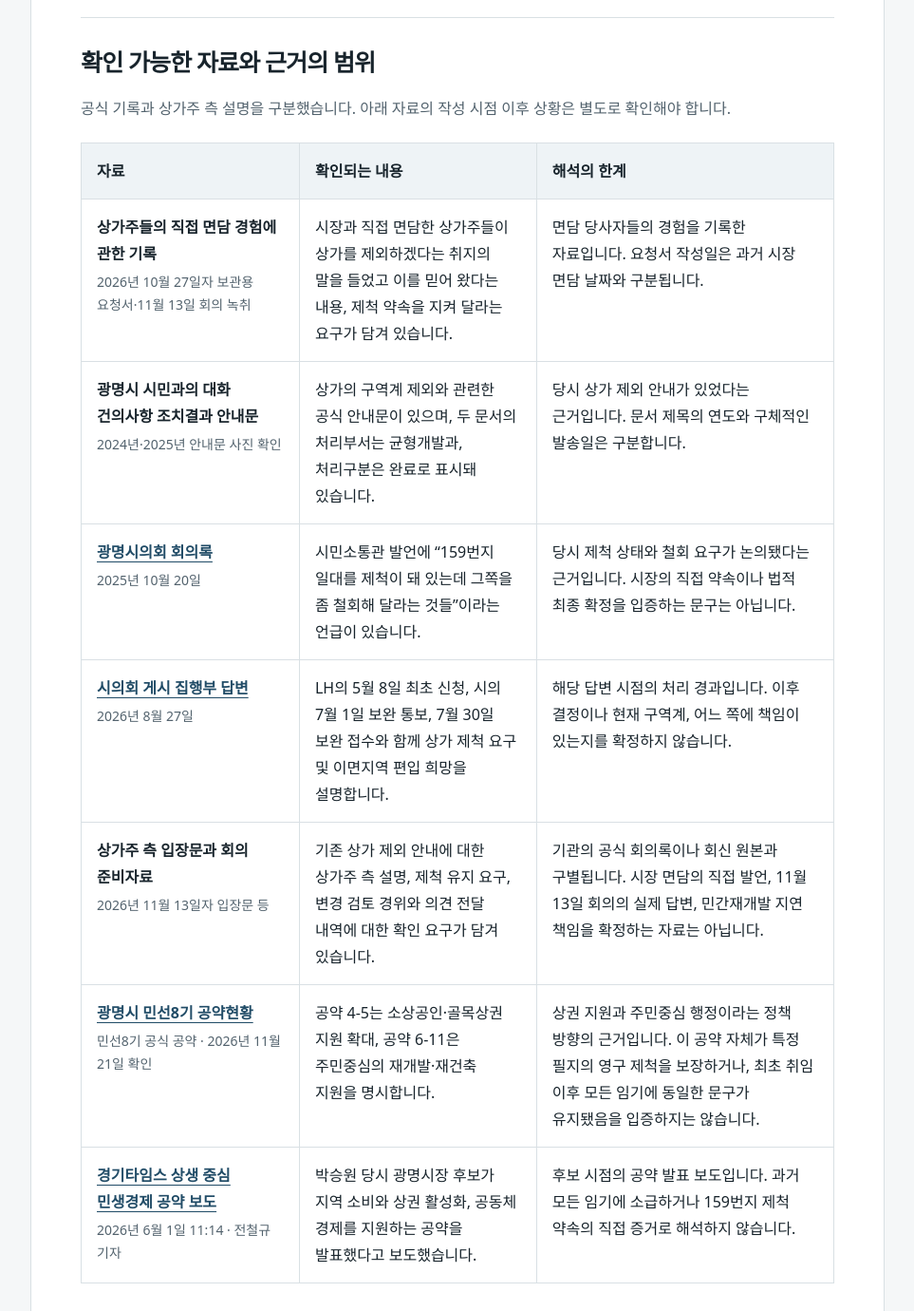
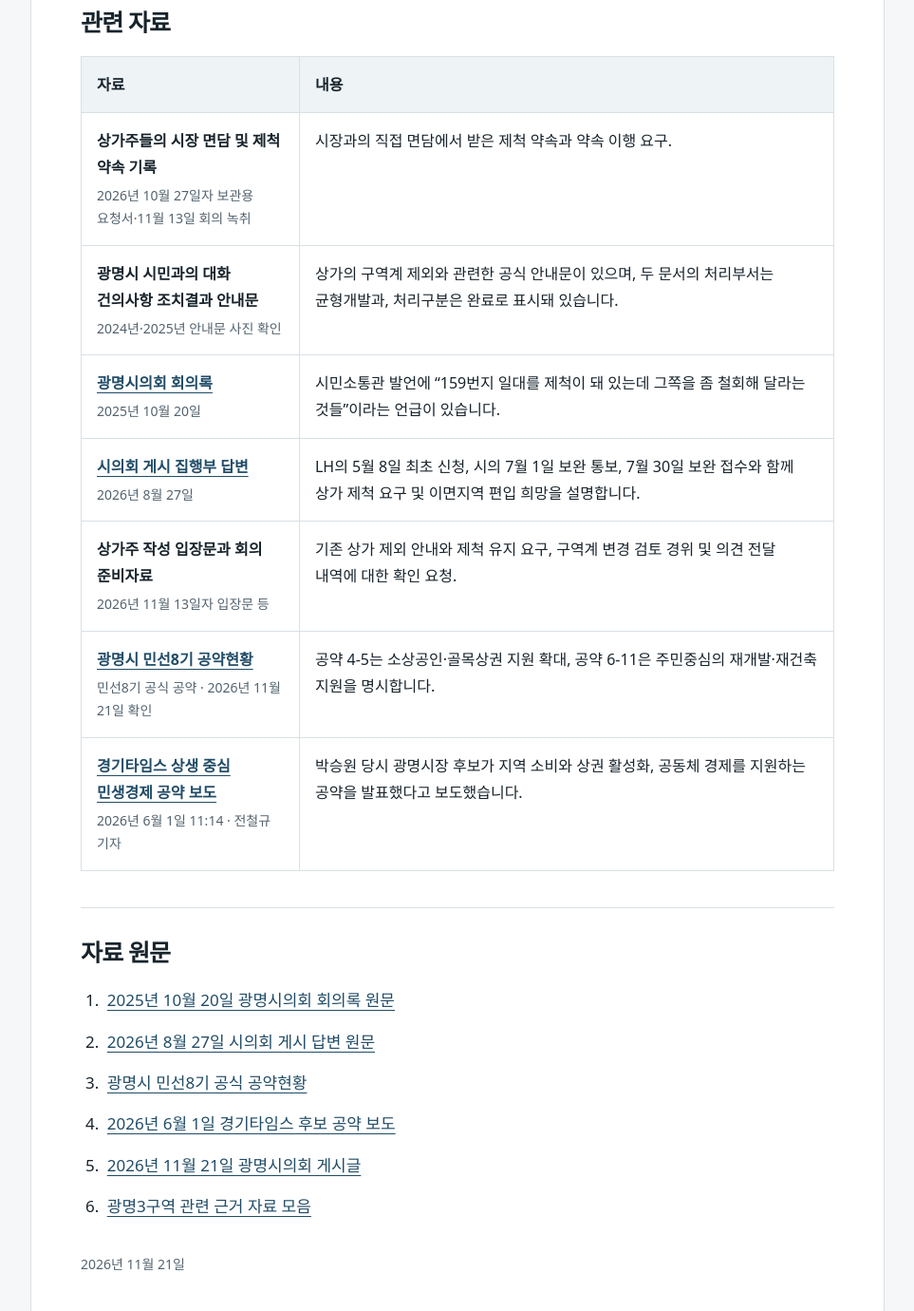
Before and after one commit to softm/gz3r, a plain HTML site: page archive/2026-11-21.html in a window 1280 px wide. Shown: the part 1420-2800 px from the top of the page at 95% size, without its empty margins (158-1121 px from the left). Drawn offline with Linux system fonts and the light colour scheme.

Commit message:
Remove editorial labels from November 21 statement

```diff
--- a/archive/2026-11-21.html
+++ b/archive/2026-11-21.html
@@ -4,11 +4,11 @@
   <meta charset="utf-8">
   <meta name="viewport" content="width=device-width, initial-scale=1">
   <title>박승원 시장은 광명3구역 상가주들과 한 제척 약속을 지켜 주십시오</title>
-  <meta name="description" content="시장과의 직접 면담에서 받은 제척 약속과 2024·2025년 공식 안내를 지켜 달라는 광명3구역 상가 소유주의 공개 의견입니다. 신뢰보호와 형평성의 관점에서 기존 제척 유지를 요청합니다.">
+  <meta name="description" content="박승원 시장과 광명시는 직접 면담에서 한 제척 약속과 2024·2025년 공식 안내를 지켜 주십시오. 오리로 상가의 기존 제척 유지를 요청합니다.">
   <meta name="robots" content="index,follow">
   <link rel="canonical" href="https://softm.github.io/gz3r/archive/2026-11-21.html">
   <meta property="og:title" content="박승원 시장은 광명3구역 상가주들과 한 제척 약속을 지켜 주십시오">
-  <meta property="og:description" content="시장과의 직접 면담에서 받은 제척 약속과 2024·2025년 공식 안내를 지켜 달라는 광명3구역 상가 소유주의 공개 의견입니다. 신뢰보호와 형평성의 관점에서 기존 제척 유지를 요청합니다.">
+  <meta property="og:description" content="박승원 시장과 광명시는 직접 면담에서 한 제척 약속과 2024·2025년 공식 안내를 지켜 주십시오. 오리로 상가의 기존 제척 유지를 요청합니다.">
   <meta property="og:url" content="https://softm.github.io/gz3r/archive/2026-11-21.html">
   <meta property="og:type" content="article">
   <meta property="og:locale" content="ko_KR">
@@ -19,7 +19,7 @@
     "@context": "https://schema.org",
     "@type": "Article",
     "headline": "박승원 시장은 광명3구역 상가주들과 한 제척 약속을 지켜 주십시오",
-    "description": "시장과의 직접 면담에서 받은 제척 약속과 2024·2025년 공식 안내를 지켜 달라는 광명3구역 상가 소유주의 공개 의견입니다. 신뢰보호와 형평성의 관점에서 기존 제척 유지를 요청합니다.",
+    "description": "박승원 시장과 광명시는 직접 면담에서 한 제척 약속과 2024·2025년 공식 안내를 지켜 주십시오. 오리로 상가의 기존 제척 유지를 요청합니다.",
     "datePublished": "2026-11-21",
     "dateModified": "2026-11-21",
     "inLanguage": "ko-KR",
@@ -106,11 +106,10 @@
   <main>
     <article aria-labelledby="article-title">
       <header>
-        <p class="eyebrow">상가 소유주의 공개 의견</p>
         <h1 id="article-title">박승원 시장은 광명3구역 상가주들과 한 제척 약속을 지켜 주십시오</h1>
         <p class="meta"><time datetime="2026-11-21">2026년 11월 21일</time> · 광명동 159번지 일대 오리로 대로변 상가</p>
         <div class="actions">
-          <button id="copy-button" type="button">공개 의견 복사</button>
+          <button id="copy-button" type="button">본문 복사</button>
           <button id="print-button" type="button">인쇄</button>
         </div>
         <p id="copy-status" role="status" aria-live="polite"></p>
@@ -135,66 +134,57 @@
       </div>
 
       <section aria-labelledby="evidence-title">
-        <h2 id="evidence-title">확인 가능한 자료와 근거의 범위</h2>
-        <p class="section-intro">공식 기록과 상가주 측 설명을 구분했습니다. 아래 자료의 작성 시점 이후 상황은 별도로 확인해야 합니다.</p>
+        <h2 id="evidence-title">관련 자료</h2>
         <table>
           <thead>
-            <tr><th scope="col">자료</th><th scope="col">확인되는 내용</th><th scope="col">해석의 한계</th></tr>
+            <tr><th scope="col">자료</th><th scope="col">내용</th></tr>
           </thead>
           <tbody>
             <tr>
-              <td data-label="자료"><strong>상가주들의 직접 면담 경험에 관한 기록</strong><span class="source-date">2026년 10월 27일자 보관용 요청서·11월 13일 회의 녹취</span></td>
-              <td data-label="확인되는 내용">시장과 직접 면담한 상가주들이 상가를 제외하겠다는 취지의 말을 들었고 이를 믿어 왔다는 내용, 제척 약속을 지켜 달라는 요구가 담겨 있습니다.</td>
-              <td data-label="해석의 한계">면담 당사자들의 경험을 기록한 자료입니다. 요청서 작성일은 과거 시장 면담 날짜와 구분됩니다.</td>
+              <td data-label="자료"><strong>상가주들의 시장 면담 및 제척 약속 기록</strong><span class="source-date">2026년 10월 27일자 보관용 요청서·11월 13일 회의 녹취</span></td>
+              <td data-label="내용">시장과의 직접 면담에서 받은 제척 약속과 약속 이행 요구.</td>
             </tr>
             <tr>
               <td data-label="자료"><strong>광명시 시민과의 대화 건의사항 조치결과 안내문</strong><span class="source-date">2024년·2025년 안내문 사진 확인</span></td>
-              <td data-label="확인되는 내용">상가의 구역계 제외와 관련한 공식 안내문이 있으며, 두 문서의 처리부서는 균형개발과, 처리구분은 완료로 표시돼 있습니다.</td>
-              <td data-label="해석의 한계">당시 상가 제외 안내가 있었다는 근거입니다. 문서 제목의 연도와 구체적인 발송일은 구분합니다.</td>
+              <td data-label="내용">상가의 구역계 제외와 관련한 공식 안내문이 있으며, 두 문서의 처리부서는 균형개발과, 처리구분은 완료로 표시돼 있습니다.</td>
             </tr>
             <tr>
               <td data-label="자료"><strong><a href="https://council.gm.go.kr/viewer/minutes.do?uid=40707">광명시의회 회의록</a></strong><span class="source-date">2025년 10월 20일</span></td>
-              <td data-label="확인되는 내용">시민소통관 발언에 “159번지 일대를 제척이 돼 있는데 그쪽을 좀 철회해 달라는 것들”이라는 언급이 있습니다.</td>
-              <td data-label="해석의 한계">당시 제척 상태와 철회 요구가 논의됐다는 근거입니다. 시장의 직접 약속이나 법적 최종 확정을 입증하는 문구는 아닙니다.</td>
+              <td data-label="내용">시민소통관 발언에 “159번지 일대를 제척이 돼 있는데 그쪽을 좀 철회해 달라는 것들”이라는 언급이 있습니다.</td>
             </tr>
             <tr>
               <td data-label="자료"><strong><a href="https://council.gm.go.kr/kr/requestBBSview.do?uid=6BF5794374755145DB447BF0D4EA771E">시의회 게시 집행부 답변</a></strong><span class="source-date">2026년 8월 27일</span></td>
-              <td data-label="확인되는 내용">LH의 5월 8일 최초 신청, 시의 7월 1일 보완 통보, 7월 30일 보완 접수와 함께 상가 제척 요구 및 이면지역 편입 희망을 설명합니다.</td>
-              <td data-label="해석의 한계">해당 답변 시점의 처리 경과입니다. 이후 결정이나 현재 구역계, 어느 쪽에 책임이 있는지를 확정하지 않습니다.</td>
+              <td data-label="내용">LH의 5월 8일 최초 신청, 시의 7월 1일 보완 통보, 7월 30일 보완 접수와 함께 상가 제척 요구 및 이면지역 편입 희망을 설명합니다.</td>
             </tr>
             <tr>
-              <td data-label="자료"><strong>상가주 측 입장문과 회의 준비자료</strong><span class="source-date">2026년 11월 13일자 입장문 등</span></td>
-              <td data-label="확인되는 내용">기존 상가 제외 안내에 대한 상가주 측 설명, 제척 유지 요구, 변경 검토 경위와 의견 전달 내역에 대한 확인 요구가 담겨 있습니다.</td>
-              <td data-label="해석의 한계">기관의 공식 회의록이나 회신 원본과 구별됩니다. 시장 면담의 직접 발언, 11월 13일 회의의 실제 답변, 민간재개발 지연 책임을 확정하는 자료는 아닙니다.</td>
+              <td data-label="자료"><strong>상가주 작성 입장문과 회의 준비자료</strong><span class="source-date">2026년 11월 13일자 입장문 등</span></td>
+              <td data-label="내용">기존 상가 제외 안내와 제척 유지 요구, 구역계 변경 검토 경위 및 의견 전달 내역에 대한 확인 요청.</td>
             </tr>
             <tr>
               <td data-label="자료"><strong><a href="https://www.gm.go.kr/pd/sub4/sub4_3.html">광명시 민선8기 공약현황</a></strong><span class="source-date">민선8기 공식 공약 · 2026년 11월 21일 확인</span></td>
-              <td data-label="확인되는 내용">공약 4-5는 소상공인·골목상권 지원 확대, 공약 6-11은 주민중심의 재개발·재건축 지원을 명시합니다.</td>
-              <td data-label="해석의 한계">상권 지원과 주민중심 행정이라는 정책 방향의 근거입니다. 이 공약 자체가 특정 필지의 영구 제척을 보장하거나, 최초 취임 이후 모든 임기에 동일한 문구가 유지됐음을 입증하지는 않습니다.</td>
+              <td data-label="내용">공약 4-5는 소상공인·골목상권 지원 확대, 공약 6-11은 주민중심의 재개발·재건축 지원을 명시합니다.</td>
             </tr>
             <tr>
               <td data-label="자료"><strong><a href="https://www.ggtimes.co.kr/news/articleView.html?idxno=389676">경기타임스 상생 중심 민생경제 공약 보도</a></strong><span class="source-date">2026년 6월 1일 11:14 · 전철규 기자</span></td>
-              <td data-label="확인되는 내용">박승원 당시 광명시장 후보가 지역 소비와 상권 활성화, 공동체 경제를 지원하는 공약을 발표했다고 보도했습니다.</td>
-              <td data-label="해석의 한계">후보 시점의 공약 발표 보도입니다. 과거 모든 임기에 소급하거나 159번지 제척 약속의 직접 증거로 해석하지 않습니다.</td>
+              <td data-label="내용">박승원 당시 광명시장 후보가 지역 소비와 상권 활성화, 공동체 경제를 지원하는 공약을 발표했다고 보도했습니다.</td>
             </tr>
           </tbody>
         </table>
       </section>
 
       <section aria-labelledby="sources-title">
-        <h2 id="sources-title">원문과 관련 기록</h2>
+        <h2 id="sources-title">자료 원문</h2>
         <ol class="source-links">
           <li><a href="https://council.gm.go.kr/viewer/minutes.do?uid=40707">2025년 10월 20일 광명시의회 회의록 원문</a></li>
           <li><a href="https://council.gm.go.kr/kr/requestBBSview.do?uid=6BF5794374755145DB447BF0D4EA771E">2026년 8월 27일 시의회 게시 답변 원문</a></li>
           <li><a href="https://www.gm.go.kr/pd/sub4/sub4_3.html">광명시 민선8기 공식 공약현황</a></li>
           <li><a href="https://www.ggtimes.co.kr/news/articleView.html?idxno=389676">2026년 6월 1일 경기타임스 후보 공약 보도</a></li>
-          <li><a href="https://council.gm.go.kr/kr/requestBBSview.do?uid=0EBC82516E9316AB6A0643B71EB72490">2026년 11월 21일 시의회 시민 게시판에 등록한 상가주 공개 의견</a></li>
+          <li><a href="https://council.gm.go.kr/kr/requestBBSview.do?uid=0EBC82516E9316AB6A0643B71EB72490">2026년 11월 21일 광명시의회 게시글</a></li>
           <li><a href="/gz3r/evidence/">광명3구역 관련 근거 자료 모음</a></li>
         </ol>
-        <p class="note">이 글은 상가 소유주의 공개 의견이며 광명시·LH의 공식 입장을 대신하지 않습니다. 공개 자료에서 확인되는 내용과 상가주 측 진술을 구분하여 제척 유지 및 설명을 요청합니다.</p>
       </section>
     </article>
-    <footer>작성일 2026년 11월 21일 · 같은 날 직접 면담 약속·신뢰보호·형평성 요구 보완 · 상가 소유주의 공개 의견</footer>
+    <footer>2026년 11월 21일</footer>
   </main>
   <script>
     (function () {
@@ -207,7 +197,7 @@
         try {
           if (!navigator.clipboard || !window.isSecureContext) throw new Error('Clipboard unavailable');
           await navigator.clipboard.writeText(text);
-          status.textContent = '공개 의견과 원문 주소를 복사했습니다.';
+          status.textContent = '본문과 원문 주소를 복사했습니다.';
         } catch (error) {
           var selection = window.getSelection();
           if (selection) {
```
